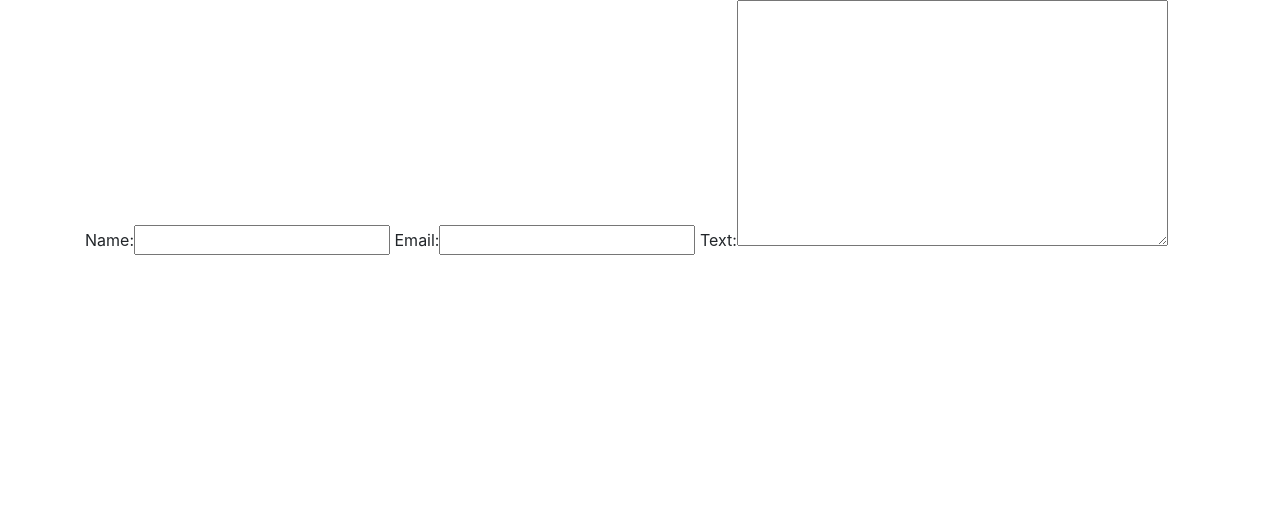
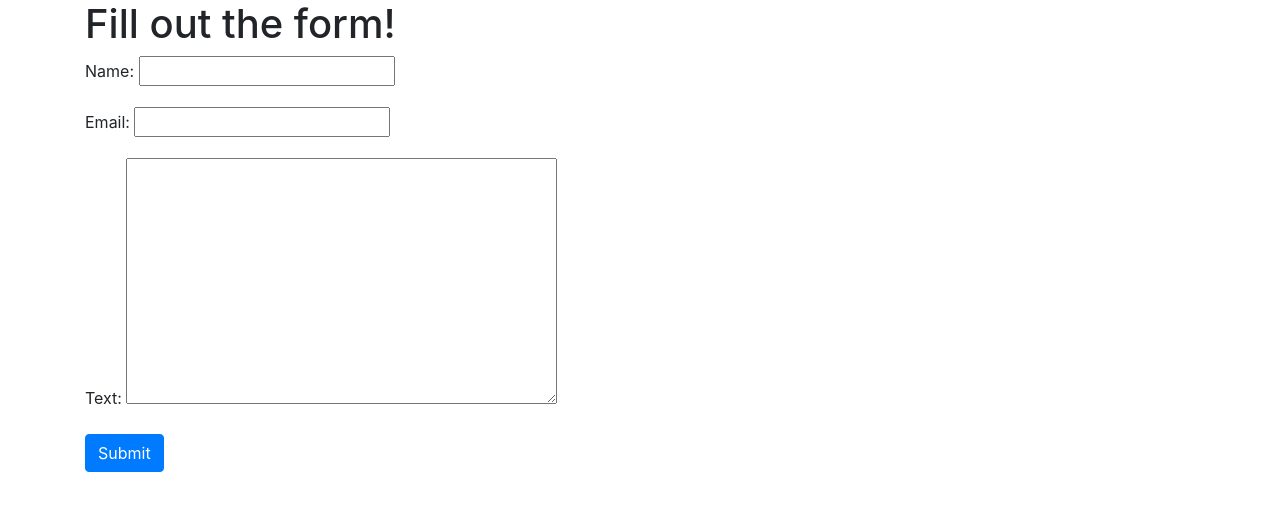
Before and after one commit to ChristinaGaitan/basicforms, a Django app: page /formpage/ in a window 1280 px wide. Shown: the top 511 px of the page. Run offline with Django 3.2, Linux system fonts and the light colour scheme; some libraries are stand-ins or nearby versions.

Commit message:
Add html form, csrf token and submit button

```diff
--- a/templates/basicapp/form_page.html
+++ b/templates/basicapp/form_page.html
@@ -8,7 +8,12 @@
   </head>
   <body>
     <div class="container">
-      {{ form }}
+      <h1>Fill out the form!</h1>
+      <form method="POST">
+        {{ form.as_p }}
+        {% csrf_token %}
+        <input type="submit" class="btn btn-primary" value="Submit">
+      </form>
     </div>
   </body>
 </html>
```
